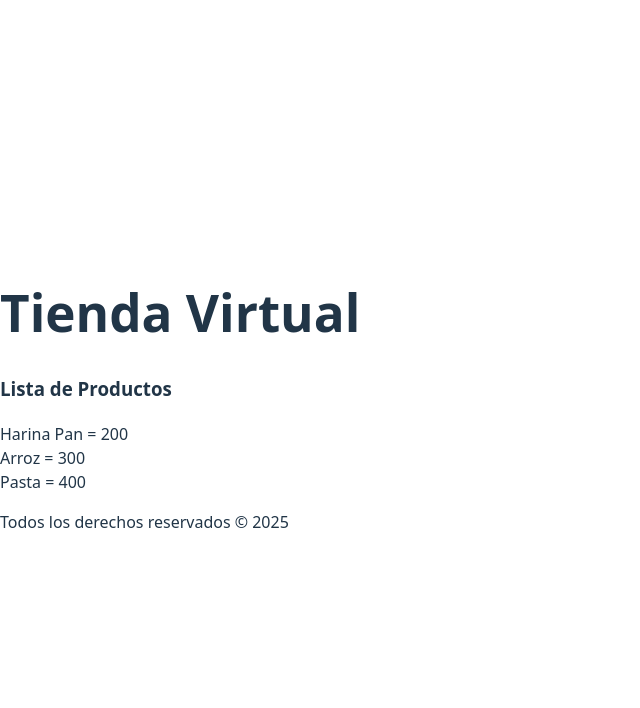
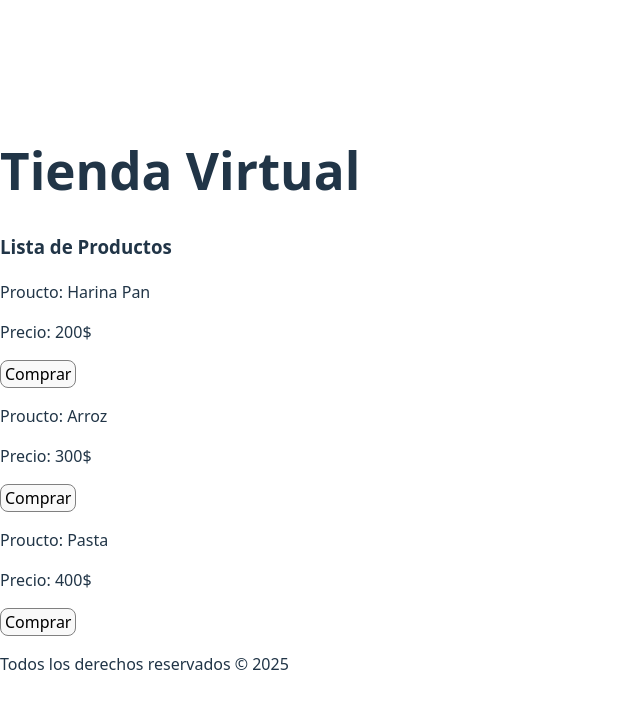
Before and after one commit to kevincisnero01/basic_course_react, a React (Vite) app: page / in a window 1280 px wide. Shown: the top 708 px of the page, without its empty margins (0-640 px from the left). Built offline with nearby package versions, Linux system fonts and the light colour scheme.

Commit message:
eventos en react

```diff
--- a/src/components/Product.jsx
+++ b/src/components/Product.jsx
@@ -2,9 +2,26 @@ import React from "react";
 
 function Product({product}){
 
-  const {name, price} = product;
+  //destructurar propiedades
+  const {id, name, price} = product;
+
+  //Agregar producto al carrito
+  const  selectProducts  = (id) =>{
+    console.log('Producto:'+id);
+  }
+
   return(
-    <div>{name} = {price}</div>
+    <div>
+      <p>Proucto: {name}</p>
+      <p>Precio: {price}$</p>
+      <button
+        type="button"
+        style={{ padding: '2px 4px', border: '1px solid gray' }}
+        onClick={ () => selectProducts(id) }
+      >
+        Comprar
+      </button>
+    </div>
     )
 }
 
```
